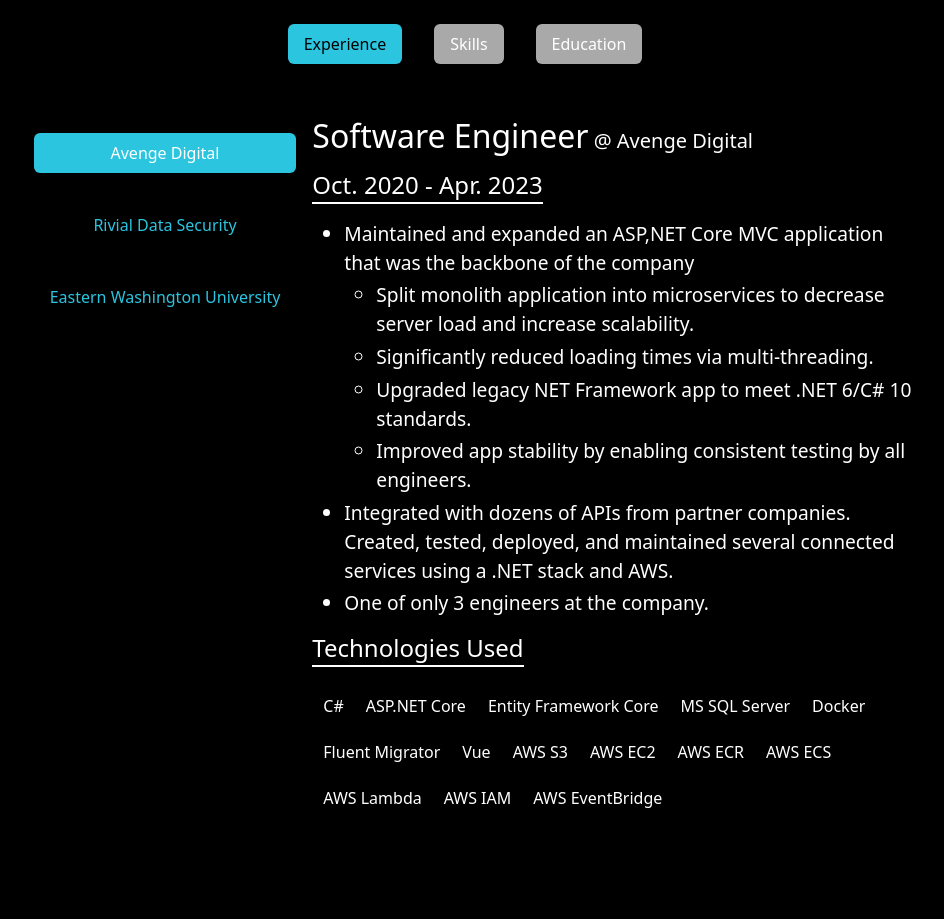
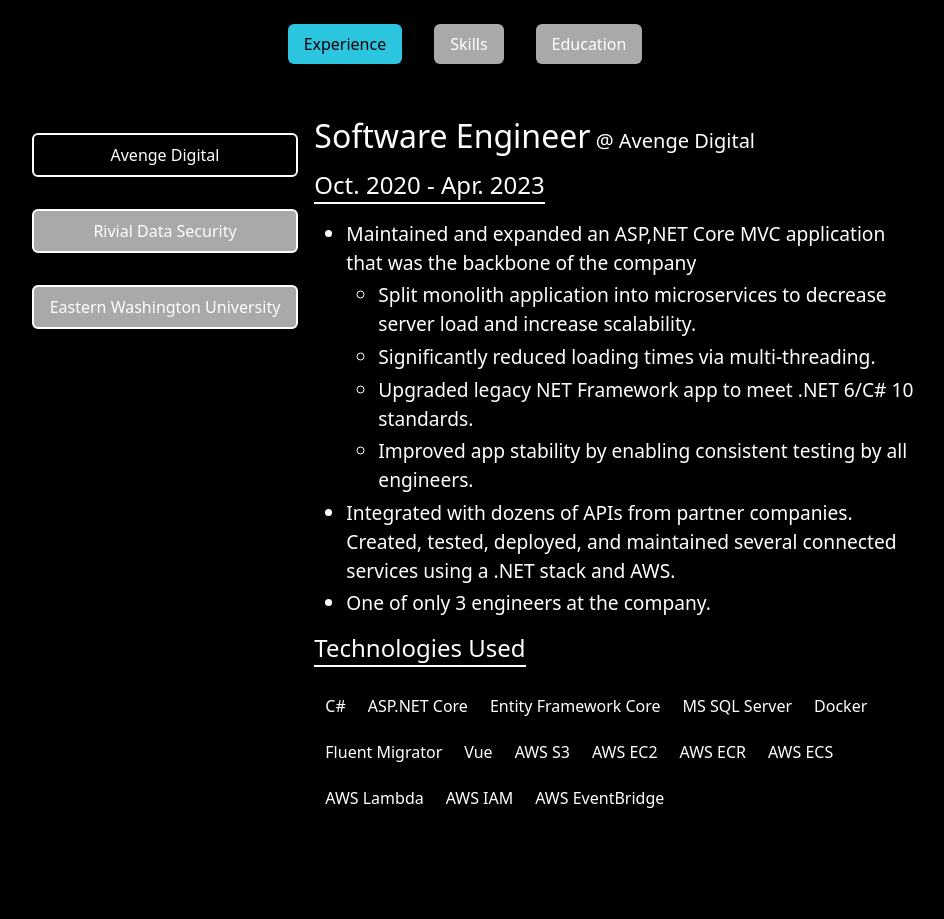
Before and after one commit to bcaesar42/bryancaesar-dot-com, a React (Create React App) app: page / in a window 1280 px wide. Shown: the part 1100-2019 px from the top of the page, without its empty margins (175-1119 px from the left). Built offline with nearby package versions, Linux system fonts and the light colour scheme.

Commit message:
Improved button styling in Experience component.

```diff
--- a/src/Components/Resume/Experience/Experience.js
+++ b/src/Components/Resume/Experience/Experience.js
@@ -36,4 +36,16 @@
 
 const StyledNavLink = styled.button`
   width: 100%;
+
+  &&.active {
+    background-color: ${props => props.theme.dark || 'black'};
+    color: ${props => props.theme.light3 || 'white'};
+    border: .15rem solid ${props => props.theme.primary || 'white'};
+  }
+
+  &:not(.active) {
+    background-color: ${props => props.theme.dark3 || 'darkgray'};
+    color: ${props => props.theme.light2 || 'white'};
+    border: .15rem solid ${props => props.theme.light2 || 'white'};
+  }
 `;
```
